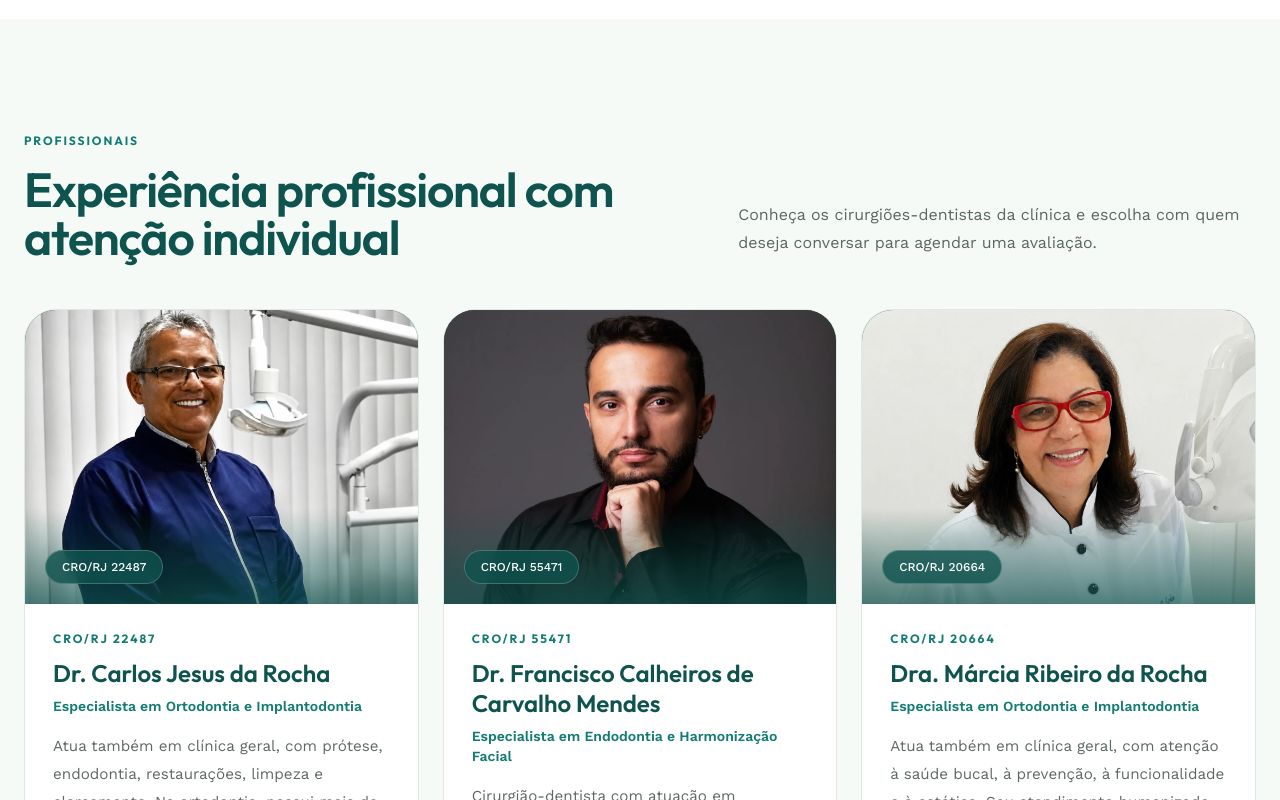
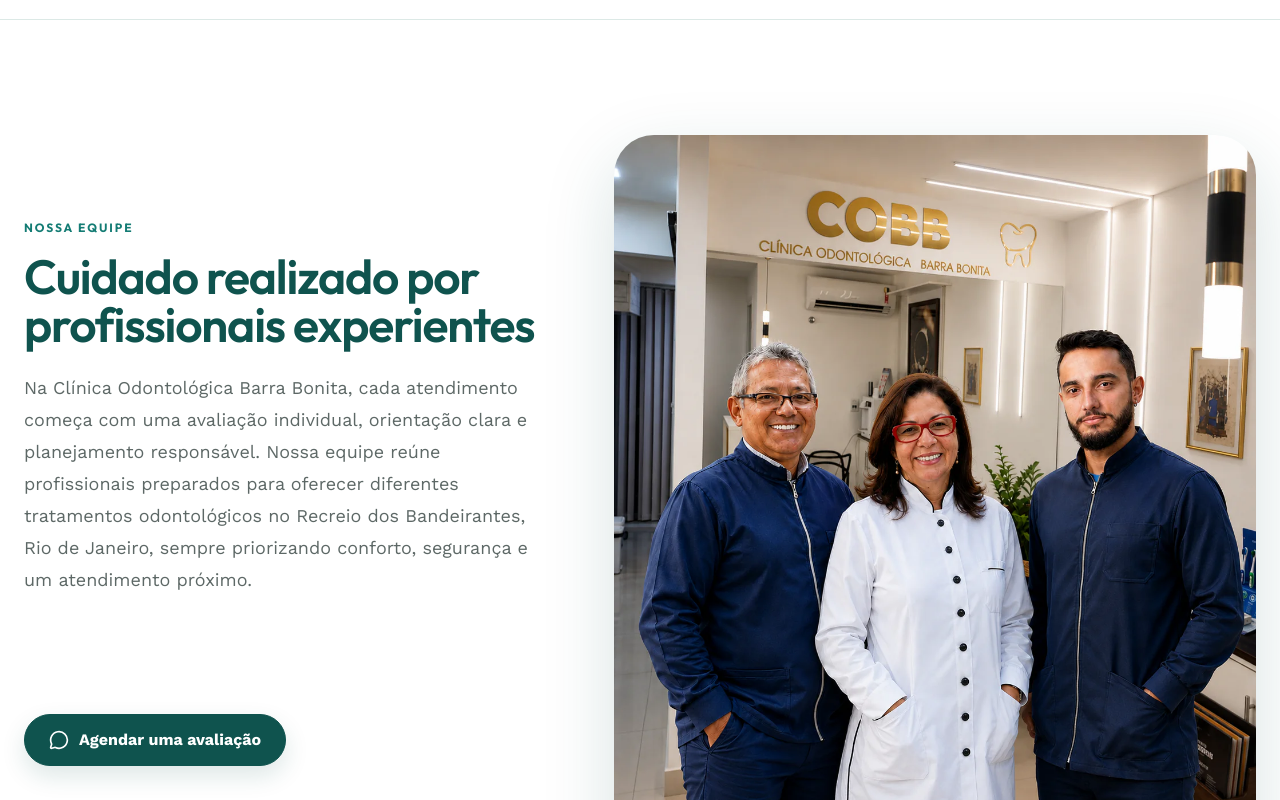
Before and after one commit to marcosmallet/odontobarrabonita, a Next.js app: page / in a window 1280 px wide. Shown: the part 4440-5240 px from the top of the page. Built offline with nearby package versions, Linux system fonts and the light colour scheme.

Commit message:
feat: add TeamSection component with team information and WhatsApp scheduling

```diff
--- a/src/app/page.tsx
+++ b/src/app/page.tsx
@@ -17,6 +17,7 @@ import { Hero } from "@/components/hero";
 import { LocationSection } from "@/components/location-section";
 import { ServiceCard } from "@/components/service-card";
 import { TrustStrip } from "@/components/trust-strip";
+import { TeamSection } from "@/components/team-section";
 import { clinic, dentists, services, SITE_URL } from "@/lib/site-data";
 
 const clinicHighlights = [
@@ -54,6 +55,7 @@ const jsonLd = {
   legalName: clinic.legalName,
   url: SITE_URL,
   telephone: dentists.map((dentist) => dentist.phoneInternational),
+  image: `${SITE_URL}/images/equipe-clinica-odontologica-barra-bonita-recreio.webp`,
   medicalSpecialty: "https://schema.org/Dentistry",
   address: {
     "@type": "PostalAddress",
@@ -206,6 +208,8 @@ export default function Home() {
           </div>
         </section>
 
+        <TeamSection />
+
         <section id="profissionais" className="section-space bg-mist/55">
           <div className="site-container">
             <div className="grid items-end gap-6 lg:grid-cols-[1fr_0.75fr]">
--- /dev/null
+++ b/src/components/team-section.tsx
@@ -0,0 +1,66 @@
+import { MessageCircle } from "lucide-react";
+import Image from "next/image";
+import teamImage from "../../public/images/equipe-clinica-odontologica-barra-bonita-recreio.webp";
+import { WhatsAppChooserTrigger } from "./whatsapp-chooser";
+import { defaultWhatsappMessage } from "@/lib/site-data";
+
+const teamImageAlt =
+  "Equipe da Clínica Odontológica Barra Bonita no Recreio dos Bandeirantes";
+
+export function TeamSection() {
+  return (
+    <section
+      id="equipe"
+      aria-labelledby="team-section-title"
+      data-testid="team-section"
+      className="section-space border-y border-line bg-white"
+    >
+      <div className="site-container">
+        <div className="grid gap-10 lg:grid-cols-[0.9fr_1.1fr] lg:grid-rows-[auto_auto] lg:items-center lg:gap-x-16 lg:gap-y-8">
+          <div className="lg:col-start-1 lg:row-start-1">
+            <p className="eyebrow">Nossa equipe</p>
+            <h2
+              id="team-section-title"
+              className="mt-4 font-display text-3xl font-semibold tracking-tight text-petroleum sm:text-4xl lg:text-5xl"
+            >
+              Cuidado realizado por profissionais experientes
+            </h2>
+            <p className="mt-6 max-w-xl text-lg leading-8 text-graphite/75">
+              Na Clínica Odontológica Barra Bonita, cada atendimento começa com
+              uma avaliação individual, orientação clara e planejamento
+              responsável. Nossa equipe reúne profissionais preparados para
+              oferecer diferentes tratamentos odontológicos no Recreio dos
+              Bandeirantes, Rio de Janeiro, sempre priorizando conforto,
+              segurança e um atendimento próximo.
+            </p>
+          </div>
+
+          <figure className="overflow-hidden rounded-[2.5rem] bg-mist shadow-[0_25px_70px_rgba(15,83,78,0.17)] lg:col-start-2 lg:row-span-2 lg:row-start-1">
+            <Image
+              src={teamImage}
+              alt={teamImageAlt}
+              sizes="(max-width: 639px) calc(100vw - 2rem), (max-width: 1023px) calc(100vw - 3rem), 55vw"
+              className="h-auto w-full"
+            />
+          </figure>
+
+          <div className="lg:col-start-1 lg:row-start-2 lg:self-start">
+            <WhatsAppChooserTrigger
+              message={defaultWhatsappMessage}
+              tracking={{
+                ctaLocation: "team_section",
+                ctaType: "appointment",
+                ctaText: "Agendar uma avaliação",
+                service: "geral",
+              }}
+              className="button-primary w-full sm:w-auto"
+            >
+              <MessageCircle className="size-5" aria-hidden="true" />
+              Agendar uma avaliação
+            </WhatsAppChooserTrigger>
+          </div>
+        </div>
+      </div>
+    </section>
+  );
+}
--- a/src/lib/analytics.ts
+++ b/src/lib/analytics.ts
@@ -27,6 +27,7 @@ export type CtaLocation =
   | "services"
   | "floating"
   | "location"
+  | "team_section"
   | "faq"
   | "footer"
   | "final_cta";
@@ -273,6 +274,7 @@ function normalizeCtaLocation(value: string | undefined): CtaLocation {
     case "services":
     case "floating":
     case "location":
+    case "team_section":
     case "faq":
     case "footer":
     case "final_cta":
```
Also changed, not shown: public/images/equipe-clinica-odontologica-barra-bonita-recreio.webp (added), 1 other file (tests, documents, lock files or other folders).
